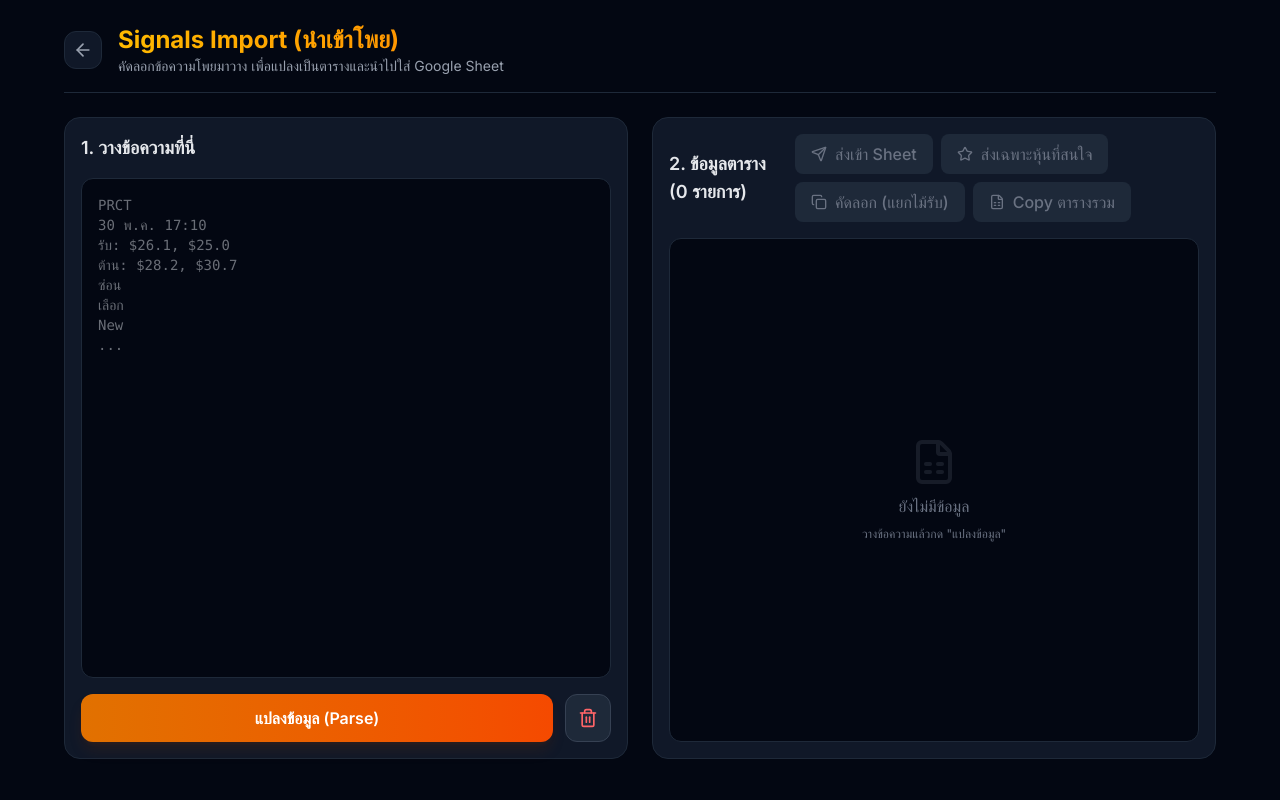
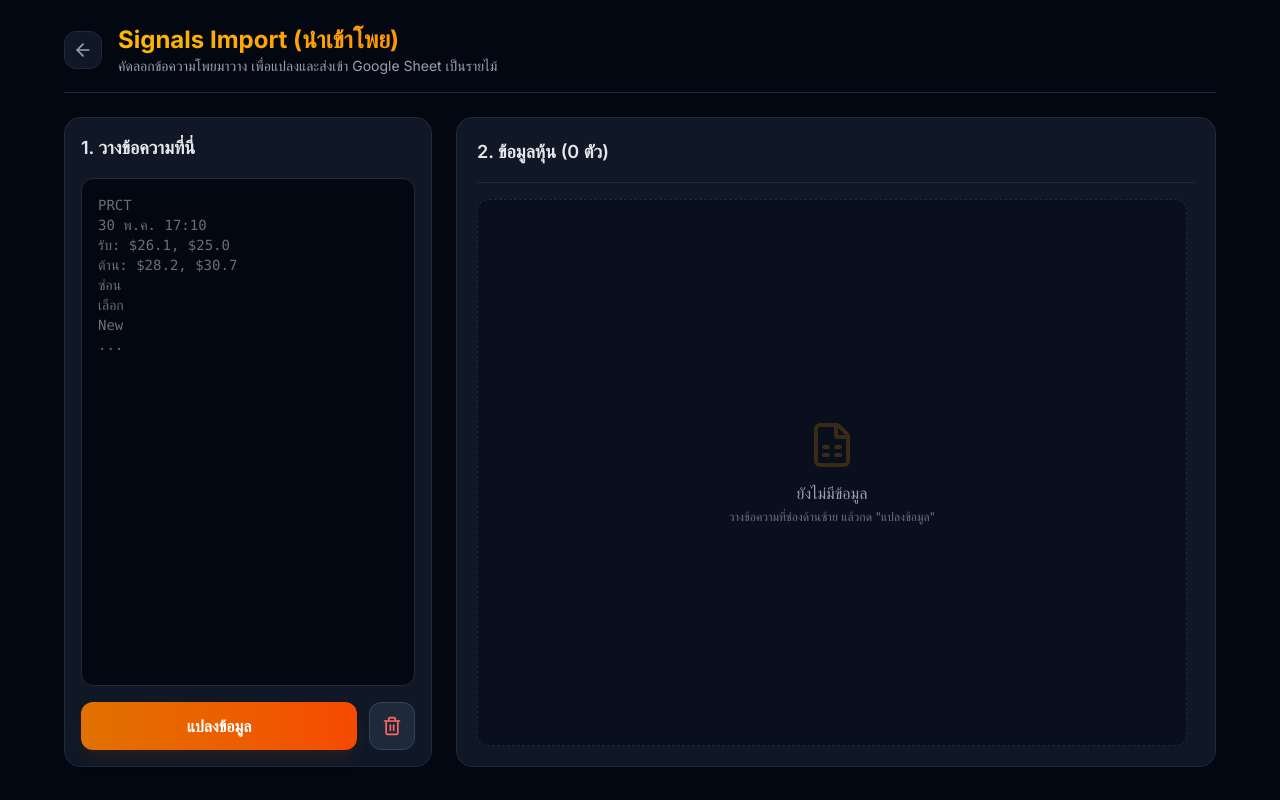
Before and after one commit to Mosquito5142/portfolio_finance, a Next.js app: page /import-signals in a window 1280 px wide. Built offline with nearby package versions, Linux system fonts and the light colour scheme.

Commit message:
feat: add signal import page with batch watchlist submission and Google Sheet integration

```diff
--- a/src/app/api/alerts/watchlist/route.ts
+++ b/src/app/api/alerts/watchlist/route.ts
@@ -37,6 +37,7 @@ export async function POST(request: Request) {
         target: parseFloat(item.target) || 0,
         alertType: item.alertType || "SMART_ENTRY",
         triggerPrice: parseFloat(item.triggerPrice) || parseFloat(item.entry),
+        note: item.note || "",
       })),
     };
 
--- a/src/app/import-signals/page.tsx
+++ b/src/app/import-signals/page.tsx
@@ -1,8 +1,8 @@
 "use client";
 
-import { useState } from "react";
+import { useState, useMemo } from "react";
 import Link from "next/link";
-import { ArrowLeft, Copy, Check, Trash2, FileSpreadsheet, Send, Loader2, Star } from "lucide-react";
+import { ArrowLeft, Copy, Check, Trash2, FileSpreadsheet, Send, Loader2, Target } from "lucide-react";
 import { UNIQUE_SYMBOLS } from "@/lib/stocks";
 
 interface ParsedSignal {
@@ -23,20 +23,31 @@ export default function ImportSignalsPage() {
   const [isSendingInterested, setIsSendingInterested] = useState(false);
   const [isSentInterested, setIsSentInterested] = useState(false);
 
+  // Tranche selection state
+  const [selectedTranche, setSelectedTranche] = useState<number | 'ALL'>('ALL');
+
+  // Calculate maximum tranches available in current data
+  const maxTranches = useMemo(() => {
+    let max = 0;
+    parsedData.forEach(d => {
+      const supports = d.support.split(',').map(s => s.trim()).filter(s => s !== '');
+      if (supports.length > max) max = supports.length;
+    });
+    return max;
+  }, [parsedData]);
+
   const handleParse = () => {
     const lines = inputText.split('\n').map(l => l.trim()).filter(l => l !== '');
     const results: ParsedSignal[] = [];
 
     let i = 0;
     while (i < lines.length) {
-      // Skip common trailing words or ignore words
       if (['ซ่อน', 'เลือก', 'New'].includes(lines[i])) {
         i++;
         continue;
       }
 
       const ticker = lines[i];
-      // Check if next line exists
       if (i + 1 >= lines.length) break;
 
       const datetime = lines[i+1];
@@ -45,7 +56,6 @@ export default function ImportSignalsPage() {
 
       i += 2;
 
-      // Parse support and resistance
       while (i < lines.length && (lines[i].startsWith('รับ:') || lines[i].startsWith('ต้าน:'))) {
         if (lines[i].startsWith('รับ:')) {
           support = lines[i].replace('รับ:', '').trim();
@@ -66,40 +76,22 @@ export default function ImportSignalsPage() {
     }
 
     setParsedData(results);
+    setSelectedTranche('ALL'); // Reset selection on new parse
     setIsCopied(false);
-  };
-
-  const copyToClipboard = () => {
-    if (parsedData.length === 0) return;
-
-    // Header for sheets
-    const header = "Ticker\tDate/Time\tSupport (รับ)\tResistance (ต้าน)";
-    const rows = parsedData.map(d => `${d.ticker}\t${d.datetime}\t${d.support}\t${d.resistance}`);
-    const tsv = [header, ...rows].join('\n');
-
-    navigator.clipboard.writeText(tsv).then(() => {
-      setIsCopied(true);
-      setTimeout(() => setIsCopied(false), 2000);
-    });
   };
 
   const copyForWatchlist = () => {
     if (parsedData.length === 0) return;
-
     const rows: string[] = [];
     parsedData.forEach(d => {
-      // split support string, e.g. "$599.7, $583.2" -> ["$599.7", "$583.2"]
-      const supports = d.support.split(',').map(s => s.trim());
-      supports.forEach(s => {
-        if (s) {
+      const supports = d.support.split(',').map(s => s.trim()).filter(Boolean);
+      supports.forEach((s, idx) => {
+        if (selectedTranche !== 'ALL' && idx + 1 !== selectedTranche) return;
         const price = s.replace(/\$/g, '').trim();
         rows.push(`${d.ticker}\t${price}`);
-        }
       });
     });
-
     const tsv = rows.join('\n');
-
     navigator.clipboard.writeText(tsv).then(() => {
       setIsWatchlistCopied(true);
       setTimeout(() => setIsWatchlistCopied(false), 2000);
@@ -113,9 +105,10 @@ export default function ImportSignalsPage() {
     try {
       const items: any[] = [];
       parsedData.forEach(d => {
-        const supports = d.support.split(',').map(s => s.trim());
-        supports.forEach(s => {
-          if (s) {
+        const supports = d.support.split(',').map(s => s.trim()).filter(Boolean);
+        supports.forEach((s, idx) => {
+          if (selectedTranche !== 'ALL' && idx + 1 !== selectedTranche) return;
+
           const price = s.replace(/\$/g, '').trim();
           items.push({
             ticker: d.ticker,
@@ -123,9 +116,9 @@ export default function ImportSignalsPage() {
             cut: 0,
             target: 0,
             alertType: "SMART_ENTRY",
-              triggerPrice: price
+            triggerPrice: price,
+            note: `ไม้ ${idx + 1}`
           });
-          }
         });
       });
 
@@ -153,7 +146,6 @@ export default function ImportSignalsPage() {
   const sendInterestedToWatchlist = async () => {
     if (parsedData.length === 0) return;
 
-    // Filter only interested stocks
     const interestedData = parsedData.filter(d => UNIQUE_SYMBOLS.includes(d.ticker));
     if (interestedData.length === 0) {
       alert("ไม่มีหุ้นที่ตรงกับ Watchlist ที่สนใจ (UNIQUE_SYMBOLS)");
@@ -165,9 +157,10 @@ export default function ImportSignalsPage() {
     try {
       const items: any[] = [];
       interestedData.forEach(d => {
-        const supports = d.support.split(',').map(s => s.trim());
-        supports.forEach(s => {
-          if (s) {
+        const supports = d.support.split(',').map(s => s.trim()).filter(Boolean);
+        supports.forEach((s, idx) => {
+          if (selectedTranche !== 'ALL' && idx + 1 !== selectedTranche) return;
+
           const price = s.replace(/\$/g, '').trim();
           items.push({
             ticker: d.ticker,
@@ -175,9 +168,9 @@ export default function ImportSignalsPage() {
             cut: 0,
             target: 0,
             alertType: "SMART_ENTRY",
-              triggerPrice: price
+            triggerPrice: price,
+            note: `ไม้ ${idx + 1}`
           });
-          }
         });
       });
 
@@ -205,6 +198,7 @@ export default function ImportSignalsPage() {
   const clearData = () => {
     setInputText("");
     setParsedData([]);
+    setSelectedTranche('ALL');
     setIsCopied(false);
     setIsWatchlistCopied(false);
   };
@@ -225,17 +219,17 @@ export default function ImportSignalsPage() {
               Signals Import (นำเข้าโพย)
             </h1>
             <p className="text-gray-400 text-sm">
-              คัดลอกข้อความโพยมาวาง เพื่อแปลงเป็นตารางและนำไปใส่ Google Sheet
+              คัดลอกข้อความโพยมาวาง เพื่อแปลงและส่งเข้า Google Sheet เป็นรายไม้
             </p>
           </div>
         </div>
 
-        <div className="grid grid-cols-1 lg:grid-cols-2 gap-6">
+        <div className="grid grid-cols-1 lg:grid-cols-12 gap-6">
           {/* Input Section */}
-          <div className="bg-gray-900 border border-gray-800 rounded-2xl p-4 flex flex-col space-y-4">
+          <div className="lg:col-span-4 bg-gray-900 border border-gray-800 rounded-2xl p-4 flex flex-col space-y-4 h-[650px]">
             <h2 className="text-lg font-semibold text-gray-200">1. วางข้อความที่นี่</h2>
             <textarea
-              className="w-full h-[500px] bg-gray-950 border border-gray-800 rounded-xl p-4 text-gray-300 focus:outline-none focus:border-amber-500/50 resize-none font-mono text-sm"
+              className="flex-1 w-full bg-gray-950 border border-gray-800 rounded-xl p-4 text-gray-300 focus:outline-none focus:border-amber-500/50 resize-none font-mono text-sm"
               placeholder={`PRCT\n30 พ.ค. 17:10\nรับ: $26.1, $25.0\nต้าน: $28.2, $30.7\nซ่อน\nเลือก\nNew\n...`}
               value={inputText}
               onChange={(e) => setInputText(e.target.value)}
@@ -245,7 +239,7 @@ export default function ImportSignalsPage() {
                 onClick={handleParse}
                 className="flex-1 bg-gradient-to-r from-amber-600 to-orange-600 hover:from-amber-500 hover:to-orange-500 text-white font-semibold py-3 px-4 rounded-xl transition-all shadow-lg shadow-amber-900/20"
               >
-                แปลงข้อมูล (Parse)
+                แปลงข้อมูล
               </button>
               <button
                 onClick={clearData}
@@ -258,19 +252,116 @@ export default function ImportSignalsPage() {
           </div>
 
           {/* Output Section */}
-          <div className="bg-gray-900 border border-gray-800 rounded-2xl p-4 flex flex-col space-y-4">
-            <div className="flex flex-col sm:flex-row justify-between items-start sm:items-center gap-4">
+          <div className="lg:col-span-8 bg-gray-900 border border-gray-800 rounded-2xl p-5 flex flex-col h-[650px]">
+            {/* Header & Tranche Selector */}
+            <div className="flex flex-col sm:flex-row justify-between items-start sm:items-center gap-4 border-b border-gray-800 pb-4 mb-4">
               <h2 className="text-lg font-semibold text-gray-200">
-                2. ข้อมูลตาราง ({parsedData.length} รายการ)
+                2. ข้อมูลหุ้น ({parsedData.length} ตัว)
               </h2>
+
+              {maxTranches > 0 && (
+                <div className="flex items-center gap-2 bg-gray-950 rounded-lg p-1 border border-gray-800">
+                  <div className="px-3 py-1.5 text-sm text-gray-400 font-medium border-r border-gray-800 flex items-center gap-1.5">
+                    <Target className="w-4 h-4 text-amber-500" />
+                    ระดับไม้ (Tranche)
+                  </div>
+                  <select
+                    value={selectedTranche}
+                    onChange={(e) => setSelectedTranche(e.target.value === 'ALL' ? 'ALL' : Number(e.target.value))}
+                    className="bg-transparent text-amber-400 font-semibold cursor-pointer px-3 py-1 focus:outline-none appearance-none hover:text-amber-300 transition-colors"
+                  >
+                    <option value="ALL" className="bg-gray-900 text-white">📦 เลือกทุกไม้ (All)</option>
+                    {Array.from({ length: maxTranches }).map((_, i) => (
+                      <option key={i} value={i + 1} className="bg-gray-900 text-white">🎯 เฉพาะ ไม้ {i + 1}</option>
+                    ))}
+                  </select>
+                </div>
+              )}
+            </div>
+
+            {/* Cards List */}
+            <div className="flex-1 overflow-auto pr-2 space-y-3 custom-scrollbar">
+              {parsedData.length > 0 ? (
+                parsedData.map((item) => {
+                  const supports = item.support.split(',').map(s => s.trim()).filter(Boolean);
+                  const resistances = item.resistance.split(',').map(s => s.trim()).filter(Boolean);
+
+                  return (
+                    <div key={item.id} className="bg-gray-950 border border-gray-800 rounded-xl p-4 flex flex-col md:flex-row gap-4 hover:border-gray-700 transition-colors group">
+                      {/* Ticker & Date */}
+                      <div className="md:w-[120px] flex flex-col justify-center shrink-0">
+                        <div className="text-2xl font-black text-amber-400 group-hover:text-amber-300 transition-colors">{item.ticker}</div>
+                        <div className="text-xs text-gray-500 font-medium">{item.datetime}</div>
+                      </div>
+
+                      {/* Support Levels */}
+                      <div className="flex-1 flex flex-col gap-2 border-t md:border-t-0 md:border-l border-gray-800 pt-3 md:pt-0 md:pl-5">
+                        <span className="text-[10px] font-bold text-emerald-500 uppercase tracking-wider">Support (แนวรับ)</span>
                         <div className="flex flex-wrap gap-2">
+                          {supports.map((s, i) => {
+                            const isSelected = selectedTranche === 'ALL' || selectedTranche === i + 1;
+                            return (
+                              <div
+                                key={i}
+                                className={`flex items-center gap-1.5 px-2.5 py-1 rounded-md text-xs font-medium transition-all ${
+                                  isSelected
+                                    ? 'bg-emerald-900/30 text-emerald-300 border border-emerald-800/50 shadow-sm shadow-emerald-900/10'
+                                    : 'bg-gray-900 text-gray-600 border border-gray-800 opacity-60'
+                                }`}
+                              >
+                                {isSelected && <Check className="w-3 h-3 text-emerald-400" />}
+                                ไม้ {i + 1}: <span className="font-bold">{s}</span>
+                              </div>
+                            );
+                          })}
+                        </div>
+                      </div>
+
+                      {/* Resistance Levels */}
+                      <div className="flex-1 flex flex-col gap-2 border-t md:border-t-0 md:border-l border-gray-800 pt-3 md:pt-0 md:pl-5">
+                        <span className="text-[10px] font-bold text-rose-500 uppercase tracking-wider">Resistance (แนวต้าน)</span>
+                        <div className="flex flex-wrap gap-2">
+                          {resistances.map((r, i) => (
+                             <span key={i} className="px-2.5 py-1 rounded-md text-xs font-bold bg-rose-950/40 text-rose-300 border border-rose-900/30">
+                               {r}
+                             </span>
+                          ))}
+                        </div>
+                      </div>
+                    </div>
+                  );
+                })
+              ) : (
+                <div className="h-full flex flex-col items-center justify-center text-gray-500 space-y-3 p-8 text-center bg-gray-950/50 rounded-xl border border-dashed border-gray-800">
+                  <FileSpreadsheet className="w-12 h-12 opacity-20 text-amber-500" />
+                  <div>
+                    <p className="font-medium text-gray-400">ยังไม่มีข้อมูล</p>
+                    <p className="text-xs mt-1">วางข้อความที่ช่องด้านซ้าย แล้วกด "แปลงข้อมูล"</p>
+                  </div>
+                </div>
+              )}
+            </div>
+
+            {/* Action Buttons Footer */}
+            {parsedData.length > 0 && (
+              <div className="mt-4 pt-4 border-t border-gray-800 flex flex-wrap gap-2 justify-end">
+                <button
+                  onClick={copyForWatchlist}
+                  className={`flex items-center gap-2 px-4 py-2.5 rounded-lg text-sm font-semibold transition-all ${
+                    isWatchlistCopied
+                      ? "bg-emerald-600 text-white"
+                      : "bg-gray-800 hover:bg-gray-700 text-gray-300 border border-gray-700"
+                  }`}
+                >
+                  {isWatchlistCopied ? <Check className="w-4 h-4" /> : <Copy className="w-4 h-4" />}
+                  คัดลอก {selectedTranche !== 'ALL' ? `(เฉพาะไม้ ${selectedTranche})` : ''}
+                </button>
+
                 <button
                   onClick={sendToWatchlist}
-                  disabled={parsedData.length === 0 || isSending}
-                  className={`flex items-center gap-2 px-4 py-2 rounded-lg font-medium transition-all ${
-                    parsedData.length === 0
-                      ? "bg-gray-800 text-gray-500 cursor-not-allowed"
-                      : isSent
+                  disabled={isSending}
+                  className={`flex items-center gap-2 px-4 py-2.5 rounded-lg text-sm font-semibold transition-all ${
+                    isSent
                       ? "bg-emerald-600 text-white shadow-lg shadow-emerald-900/20"
                       : isSending
                       ? "bg-rose-500/50 text-white cursor-wait"
@@ -278,26 +369,19 @@ export default function ImportSignalsPage() {
                   }`}
                 >
                   {isSent ? (
-                    <>
-                      <Check className="w-4 h-4" /> ส่งสำเร็จ!
-                    </>
+                    <><Check className="w-4 h-4" /> ส่งสำเร็จ!</>
                   ) : isSending ? (
-                    <>
-                      <Loader2 className="w-4 h-4 animate-spin" /> กำลังส่ง...
-                    </>
+                    <><Loader2 className="w-4 h-4 animate-spin" /> กำลังส่ง...</>
                   ) : (
-                    <>
-                      <Send className="w-4 h-4" /> ส่งเข้า Sheet
-                    </>
+                    <><Send className="w-4 h-4" /> ส่งเข้า Sheet</>
                   )}
                 </button>
+
                 <button
                   onClick={sendInterestedToWatchlist}
-                  disabled={parsedData.length === 0 || isSendingInterested}
-                  className={`flex items-center gap-2 px-4 py-2 rounded-lg font-medium transition-all ${
-                    parsedData.length === 0
-                      ? "bg-gray-800 text-gray-500 cursor-not-allowed"
-                      : isSentInterested
+                  disabled={isSendingInterested}
+                  className={`flex items-center gap-2 px-4 py-2.5 rounded-lg text-sm font-semibold transition-all ${
+                    isSentInterested
                       ? "bg-emerald-600 text-white shadow-lg shadow-emerald-900/20"
                       : isSendingInterested
                       ? "bg-orange-500/50 text-white cursor-wait"
@@ -305,94 +389,15 @@ export default function ImportSignalsPage() {
                   }`}
                 >
                   {isSentInterested ? (
-                    <>
-                      <Check className="w-4 h-4" /> ส่งสำเร็จ!
-                    </>
+                    <><Check className="w-4 h-4" /> ส่งสำเร็จ!</>
                   ) : isSendingInterested ? (
-                    <>
-                      <Loader2 className="w-4 h-4 animate-spin" /> กำลังส่ง...
-                    </>
+                    <><Loader2 className="w-4 h-4 animate-spin" /> กำลังส่ง...</>
                   ) : (
-                    <>
-                      <Star className="w-4 h-4" /> ส่งเฉพาะหุ้นที่สนใจ
-                    </>
-                  )}
-                </button>
-                <button
-                  onClick={copyForWatchlist}
-                  disabled={parsedData.length === 0}
-                  className={`flex items-center gap-2 px-4 py-2 rounded-lg font-medium transition-all ${
-                    parsedData.length === 0
-                      ? "bg-gray-800 text-gray-500 cursor-not-allowed"
-                      : isWatchlistCopied
-                      ? "bg-green-600 hover:bg-green-500 text-white shadow-lg shadow-green-900/20"
-                      : "bg-purple-600 hover:bg-purple-500 text-white shadow-lg shadow-purple-900/20"
-                  }`}
-                >
-                  {isWatchlistCopied ? (
-                    <>
-                      <Check className="w-4 h-4" /> Copied!
-                    </>
-                  ) : (
-                    <>
-                      <Copy className="w-4 h-4" /> คัดลอก (แยกไม้รับ)
-                    </>
-                  )}
-                </button>
-                <button
-                  onClick={copyToClipboard}
-                  disabled={parsedData.length === 0}
-                  className={`flex items-center gap-2 px-4 py-2 rounded-lg font-medium transition-all ${
-                    parsedData.length === 0
-                      ? "bg-gray-800 text-gray-500 cursor-not-allowed"
-                      : isCopied
-                      ? "bg-green-600 hover:bg-green-500 text-white shadow-lg shadow-green-900/20"
-                      : "bg-blue-600 hover:bg-blue-500 text-white shadow-lg shadow-blue-900/20"
-                  }`}
-                >
-                  {isCopied ? (
-                    <>
-                      <Check className="w-4 h-4" /> Copied!
-                    </>
-                  ) : (
-                    <>
-                      <FileSpreadsheet className="w-4 h-4" /> Copy ตารางรวม
-                    </>
+                    <><Target className="w-4 h-4" /> ส่งเฉพาะหุ้นที่สนใจ</>
                   )}
                 </button>
               </div>
-            </div>
-
-            <div className="flex-1 overflow-auto rounded-xl border border-gray-800 bg-gray-950 h-[500px]">
-              {parsedData.length > 0 ? (
-                <table className="w-full text-left text-sm text-gray-300 relative">
-                  <thead className="bg-gray-900 text-gray-400 sticky top-0 z-10">
-                    <tr>
-                      <th className="px-4 py-3 font-medium border-b border-gray-800">Ticker</th>
-                      <th className="px-4 py-3 font-medium border-b border-gray-800">Date/Time</th>
-                      <th className="px-4 py-3 font-medium border-b border-gray-800">Support (รับ)</th>
-                      <th className="px-4 py-3 font-medium border-b border-gray-800">Resistance (ต้าน)</th>
-                    </tr>
-                  </thead>
-                  <tbody className="divide-y divide-gray-800">
-                    {parsedData.map((item) => (
-                      <tr key={item.id} className="hover:bg-gray-900/50">
-                        <td className="px-4 py-3 font-bold text-amber-400">{item.ticker}</td>
-                        <td className="px-4 py-3 whitespace-nowrap">{item.datetime}</td>
-                        <td className="px-4 py-3 text-emerald-400">{item.support}</td>
-                        <td className="px-4 py-3 text-red-400">{item.resistance}</td>
-                      </tr>
-                    ))}
-                  </tbody>
-                </table>
-              ) : (
-                <div className="h-full flex flex-col items-center justify-center text-gray-500 space-y-2 p-8 text-center">
-                  <FileSpreadsheet className="w-12 h-12 opacity-20" />
-                  <p>ยังไม่มีข้อมูล</p>
-                  <p className="text-xs">วางข้อความแล้วกด "แปลงข้อมูล"</p>
-                </div>
             )}
-            </div>
           </div>
         </div>
       </div>
```
Also changed, not shown: 1 other file (tests, documents, lock files or other folders). Lines whose indentation alone changed are shown as unchanged.
